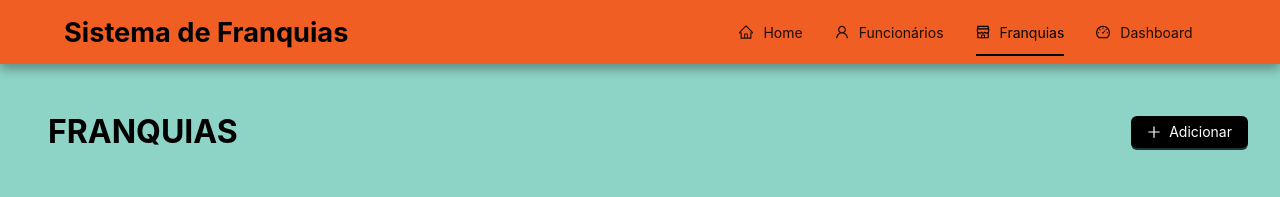
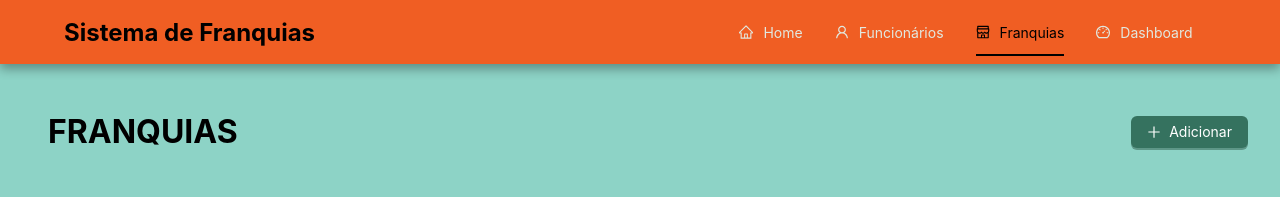
Before and after one commit to gabgon08/projeto-franquias, a Next.js app: page /franquias in a window 1280 px wide. Shown: the top 197 px of the page. Built offline with nearby package versions, Linux system fonts and the light colour scheme; no server answers; the database is empty.

Commit message:
style: update themes

```diff
--- a/src/app/franquias/page.jsx
+++ b/src/app/franquias/page.jsx
@@ -2,7 +2,7 @@
 
 import React, { useState, useEffect } from 'react'
 import styles from './franquias.module.css'
-import ThemeProvider from '@/theme'
+import MainTheme from '@/theme'
 import { Table, Button, Modal, Form, message, Input } from 'antd'
 import { PlusOutlined } from '@ant-design/icons'
 
@@ -94,7 +94,7 @@ function Franquias() {
 
 
     return (
-        <ThemeProvider>
+        <MainTheme>
             <div className={styles.container}>
                 {contextHolder}
                 <div className={styles.top}>
@@ -158,7 +158,7 @@ function Franquias() {
                 </Modal>
 
             </div>
-        </ThemeProvider >
+        </MainTheme >
     )
 }
 
--- a/src/components/Header.jsx
+++ b/src/components/Header.jsx
@@ -10,7 +10,7 @@ import {
 import { usePathname } from 'next/navigation'
 import Link from 'next/link'
 import styles from './Header.module.css'
-import ThemeProvider from '../theme/index'
+import { HeaderTheme } from '../theme/index'
 
 export default function Header() {
     const pathname = usePathname()
@@ -39,7 +39,7 @@ export default function Header() {
     ]
 
     return (
-        <ThemeProvider>
+        <HeaderTheme>
             <header className={styles.header}>
                 <div className={styles.container}>
 
@@ -60,6 +60,6 @@ export default function Header() {
 
                 </div>
             </header>
-        </ThemeProvider>
+        </HeaderTheme>
     )
 }
--- a/src/components/Header.module.css
+++ b/src/components/Header.module.css
@@ -30,17 +30,17 @@
     text-decoration: none;
 }
 
-.logoText {
+/* .logoText {
     margin: 0 !important;
     font-size: 1.7rem !important;
     font-weight: bold !important;
     background: #000000 !important;
     -webkit-background-clip: text !important;
     /* -webkit-text-fill-color: transparent !important; */
-    background-clip: text !important;
-    user-select: none;
-    color: transparent !important;
-}
+/* background-clip: text !important;
+    user-select: none; */
+/* color: transparent !important; */
+/* } */
 
 .menu {
     border: none !important;
--- a/src/theme/index.jsx
+++ b/src/theme/index.jsx
@@ -1,8 +1,8 @@
 import React from 'react'
 import { ConfigProvider } from 'antd'
 
-const ThemeProvider = ({ children }) => {
-  const primaryColorCode = '#000000'
+const MainTheme = ({ children }) => {
+  const primaryColorCode = '#35725f'
 
   return (
     <ConfigProvider
@@ -17,4 +17,22 @@ const ThemeProvider = ({ children }) => {
   )
 }
 
-export default ThemeProvider
+export default MainTheme
+
+export const HeaderTheme = ({ children }) => {
+  const primaryColorCode = '#000000'
+  const secondaryColor = '#dffcf9'
+
+  return (
+    <ConfigProvider
+      theme={{
+        token: {
+          colorPrimary: primaryColorCode,
+          colorTextBase: secondaryColor
+        },
+      }}
+    >
+      {children}
+    </ConfigProvider>
+  )
+}
```
